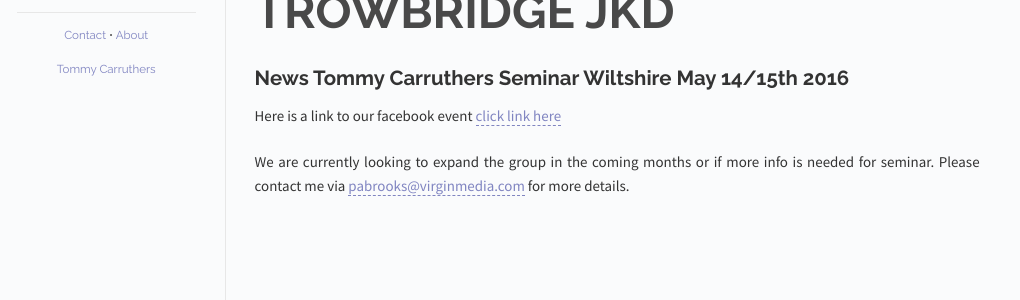
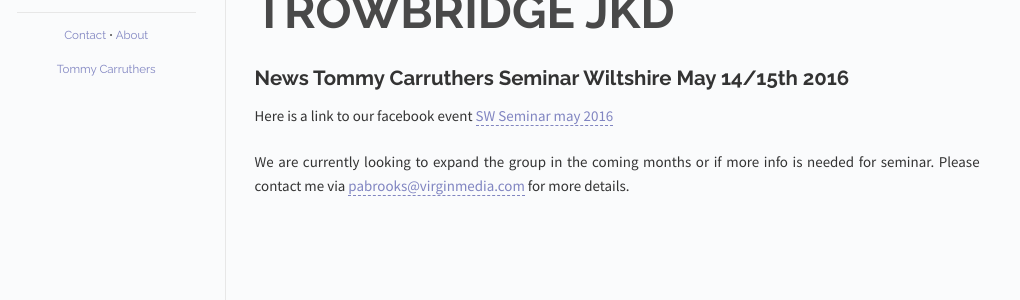
Before and after one commit to joncarlmatthews/trowbridgejkd.com, a Jekyll site: the page built from index.html, in a window 1280 px wide. Shown: the part 362-662 px from the top of the page, without its empty margins (133-1153 px from the left). Built offline with Jekyll 4.4.1, drawn with Linux system fonts in a browser that asks for light colours.

Commit message:
Update post.html

```diff
--- a/_includes/post.html
+++ b/_includes/post.html
@@ -17,7 +17,7 @@
 
   <div class="post">
 
-    <p>Here is a link to our facebook event   <a href="https://www.facebook.com/events/1784541275107527/">click link here</a>
+    <p>Here is a link to our facebook event   <a href="https://www.facebook.com/events/1784541275107527/">SW Seminar may 2016 </a>
 
 
     <p>
```
